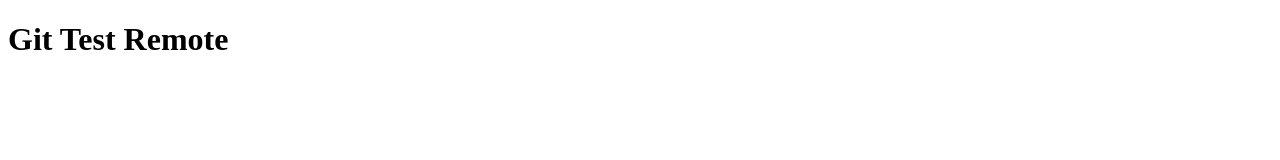
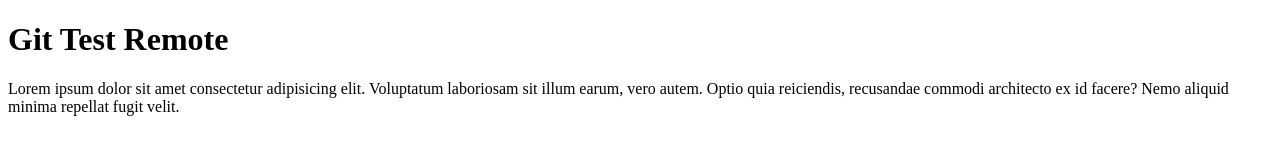
Before and after one commit to syhrrmm/msr-git-test, a plain HTML site: page index.html in a window 1280 px wide. Drawn offline with Linux system fonts and the light colour scheme.

Commit message:
menambahkan paragraf

```diff
--- a/index.html
+++ b/index.html
@@ -7,5 +7,6 @@
 </head>
 <body>
     <h1>Git Test Remote</h1>
+    <p>Lorem ipsum dolor sit amet consectetur adipisicing elit. Voluptatum laboriosam sit illum earum, vero autem. Optio quia reiciendis, recusandae commodi architecto ex id facere? Nemo aliquid minima repellat fugit velit.</p>
 </body>
 </html>
```
